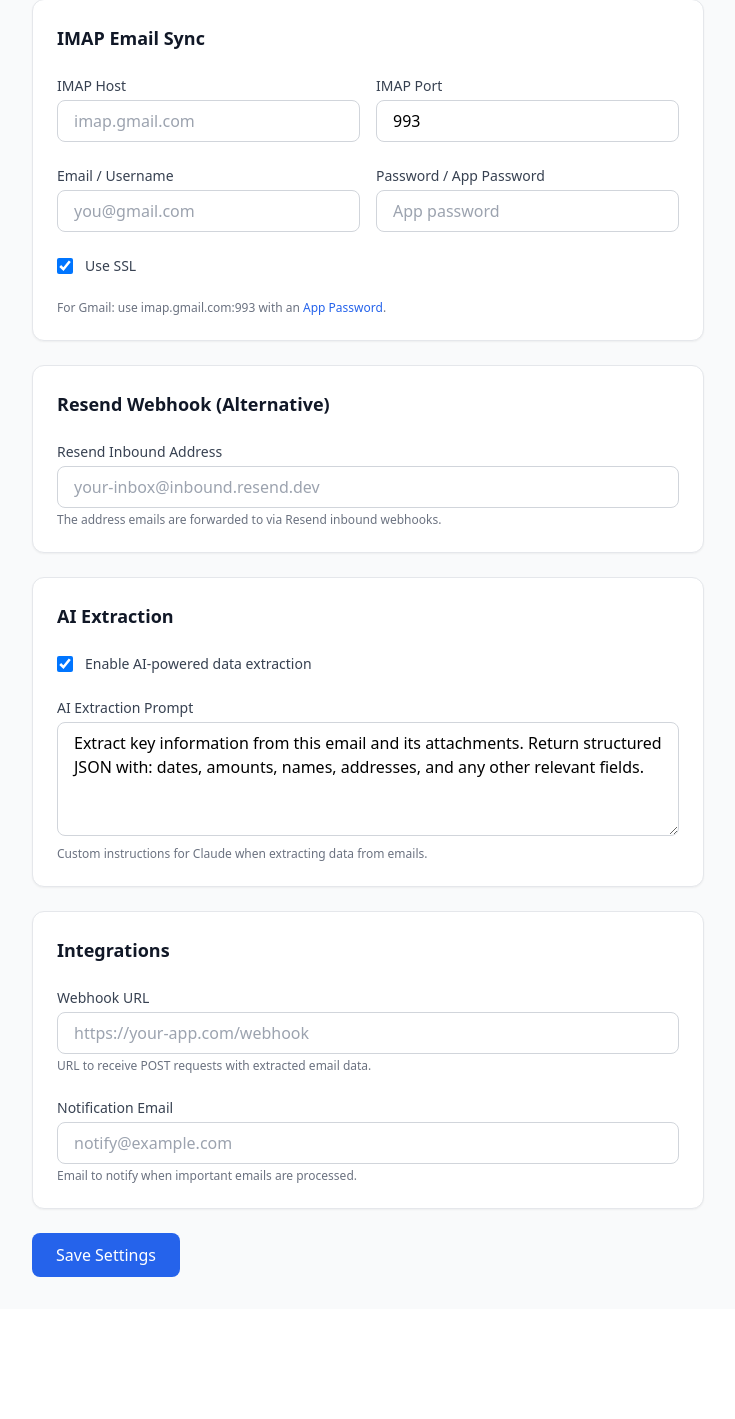
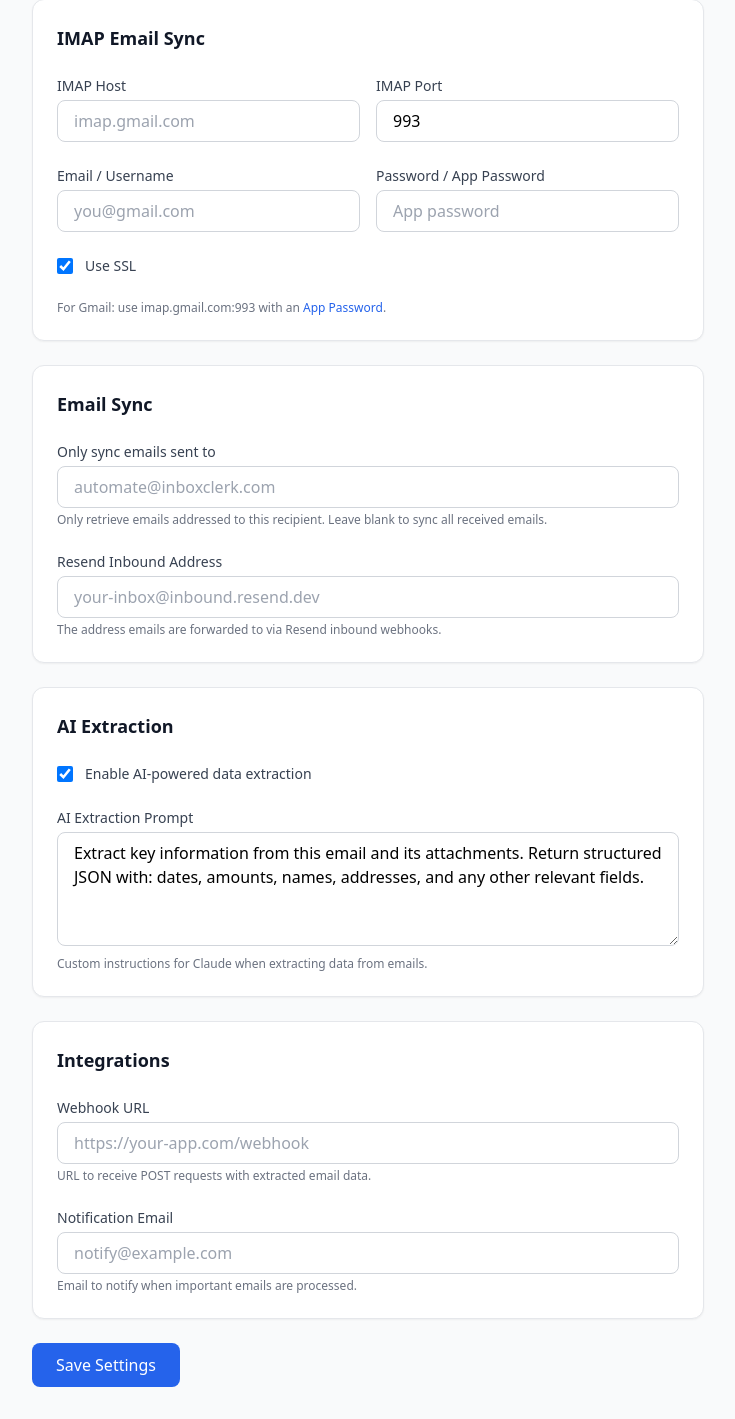
Before and after one commit to darshan5/inboxclerk, a Django app: page /accounts/settings/ in a window 1280 px wide. Shown: the part 162-1581 px from the top of the page, without its empty margins (0-735 px from the left). Before the commit the page ends 1439 px from the top, so only its background shows below. Run offline with Django 5.2, Linux system fonts and the light colour scheme; the visitor is signed in with stand-in values (Sample User, id 1); data comes from the database, SQL or seed files in the repository; some libraries are stand-ins or nearby versions.

Commit message:
Add sync filter to only retrieve emails for a specific recipient
New setting 'Only sync emails sent to' filters Resend sync to
a specific to-address. Unmatched emails are skipped with a
filtered count in the sync result message.

Co-Authored-By: Claude Opus 4.6 (1M context) <noreply@anthropic.com>

```diff
--- a/accounts/forms.py
+++ b/accounts/forms.py
@@ -29,6 +29,7 @@ class UserSettingsForm(forms.ModelForm):
             "imap_password",
             "imap_use_ssl",
             "resend_inbound_address",
+            "sync_filter_to_address",
             "ai_extraction_enabled",
             "ai_extraction_prompt",
             "webhook_url",
@@ -58,6 +59,10 @@ class UserSettingsForm(forms.ModelForm):
                 "class": "w-full px-4 py-2 border border-gray-300 rounded-lg focus:ring-2 focus:ring-blue-500",
                 "placeholder": "your-inbox@inbound.resend.dev",
             }),
+            "sync_filter_to_address": forms.TextInput(attrs={
+                "class": "w-full px-4 py-2 border border-gray-300 rounded-lg focus:ring-2 focus:ring-blue-500",
+                "placeholder": "automate@inboxclerk.com",
+            }),
             "ai_extraction_enabled": forms.CheckboxInput(attrs={
                 "class": "h-4 w-4 text-blue-600 rounded border-gray-300",
             }),
--- a/accounts/models.py
+++ b/accounts/models.py
@@ -5,6 +5,10 @@ from django.conf import settings
 class UserSettings(models.Model):
     user = models.OneToOneField(settings.AUTH_USER_MODEL, on_delete=models.CASCADE, related_name="settings")
     resend_inbound_address = models.EmailField(blank=True, default="")
+    sync_filter_to_address = models.CharField(
+        max_length=500, blank=True, default="",
+        help_text="Only sync emails sent to this address. Leave blank to sync all.",
+    )
     imap_host = models.CharField(max_length=200, blank=True, default="")
     imap_port = models.IntegerField(default=993)
     imap_username = models.EmailField(blank=True, default="")
--- a/templates/accounts/settings.html
+++ b/templates/accounts/settings.html
@@ -38,7 +38,12 @@
     </div>
 
     <div class="bg-white rounded-xl shadow-sm border border-gray-200 p-6 space-y-6 mt-6">
-        <h2 class="text-lg font-semibold text-gray-900">Resend Webhook (Alternative)</h2>
+        <h2 class="text-lg font-semibold text-gray-900">Email Sync</h2>
+        <div>
+            <label class="block text-sm font-medium text-gray-700 mb-1">Only sync emails sent to</label>
+            {{ form.sync_filter_to_address }}
+            <p class="mt-1 text-xs text-gray-500">Only retrieve emails addressed to this recipient. Leave blank to sync all received emails.</p>
+        </div>
         <div>
             <label class="block text-sm font-medium text-gray-700 mb-1">Resend Inbound Address</label>
             {{ form.resend_inbound_address }}
```
Also changed, not shown: mail/services/resend_sync.py (+11 -1 lines), mail/views.py (+7 -4 lines), accounts/migrations/0003_usersettings_sync_filter_to_address.py (added).
